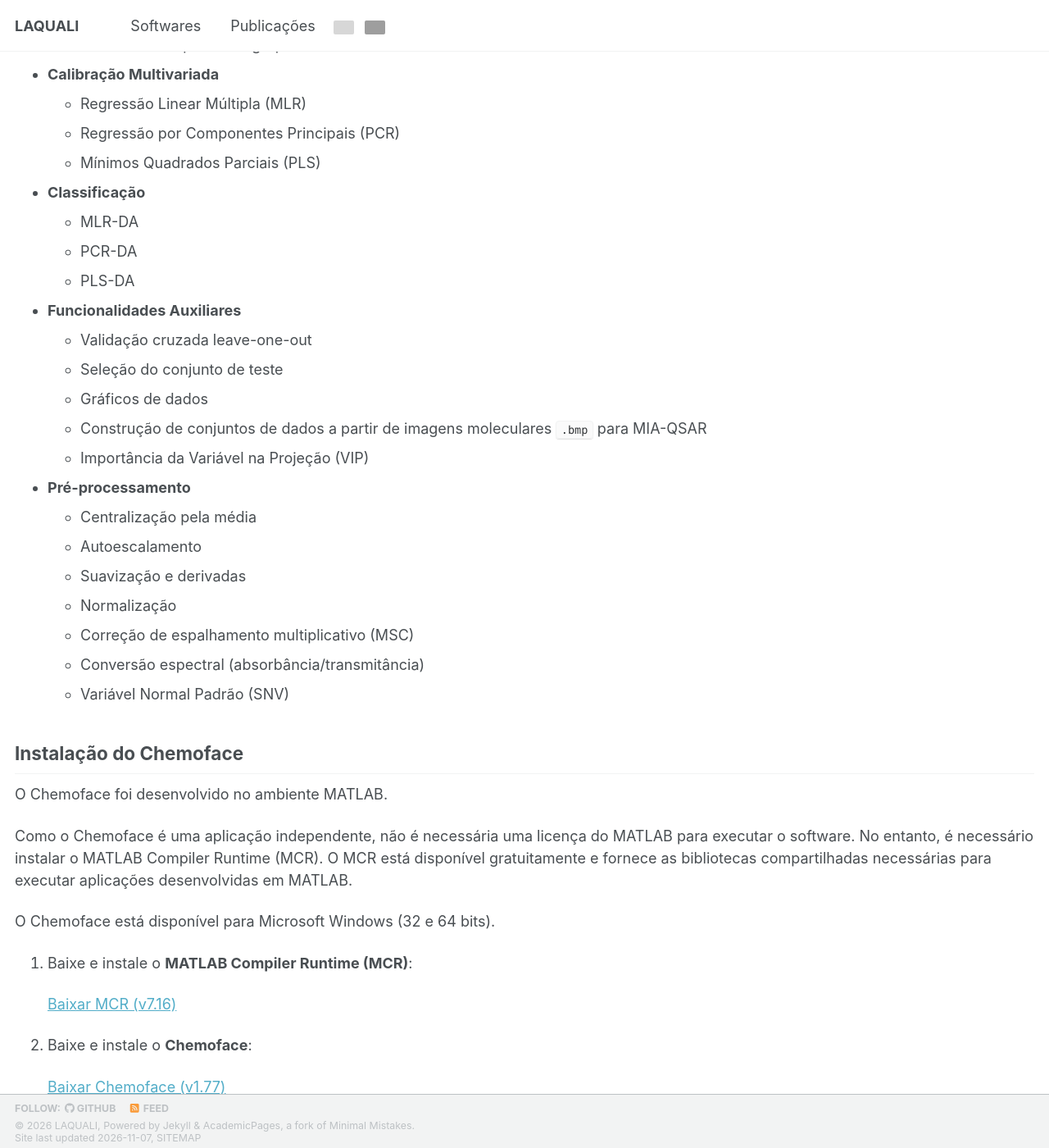
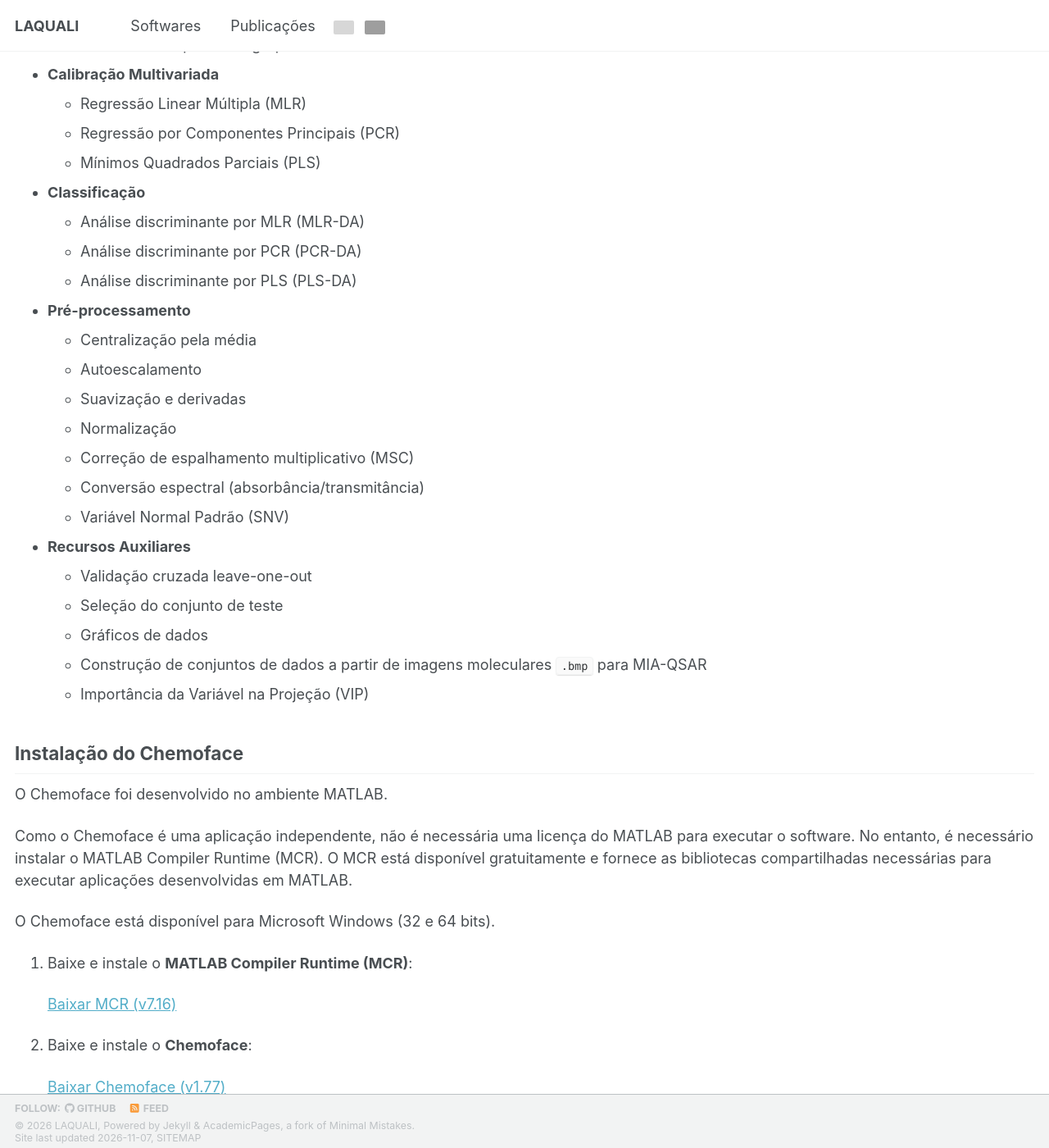
Before and after one commit to LAQUALI-UFLA/laquali-ufla.github.io, a Jekyll site: the page built from _pages/pt/softwares/chemoface.md, in a window 1280 px wide and 1400 px high, scrolled down 624 px. Shown: the whole window at 82% size. Built offline with Jekyll 4.4.1, drawn with Linux system fonts in a browser that asks for light colours; a style sheet for code colours, icons or effects is not loaded; grey boxes are pictures that could not be loaded.

Commit message:
Update chemoface.md

```diff
--- a/_pages/pt/softwares/chemoface.md
+++ b/_pages/pt/softwares/chemoface.md
@@ -28,16 +28,9 @@ author_profile: false
   - Mínimos Quadrados Parciais (PLS)
 
 - **Classificação**
-  - MLR-DA
-  - PCR-DA
-  - PLS-DA
-
-- **Funcionalidades Auxiliares**
-  - Validação cruzada leave-one-out
-  - Seleção do conjunto de teste
-  - Gráficos de dados
-  - Construção de conjuntos de dados a partir de imagens moleculares `.bmp` para MIA-QSAR
-  - Importância da Variável na Projeção (VIP)
+  - Análise discriminante por MLR (MLR-DA)
+  - Análise discriminante por PCR (PCR-DA)
+  - Análise discriminante por PLS (PLS-DA)
 
 - **Pré-processamento**
   - Centralização pela média
@@ -47,6 +40,13 @@ author_profile: false
   - Correção de espalhamento multiplicativo (MSC)
   - Conversão espectral (absorbância/transmitância)
   - Variável Normal Padrão (SNV)
+
+- **Recursos Auxiliares**
+  - Validação cruzada leave-one-out
+  - Seleção do conjunto de teste
+  - Gráficos de dados
+  - Construção de conjuntos de dados a partir de imagens moleculares `.bmp` para MIA-QSAR
+  - Importância da Variável na Projeção (VIP)
 
 ## Instalação do Chemoface
 O Chemoface foi desenvolvido no ambiente MATLAB.
```
